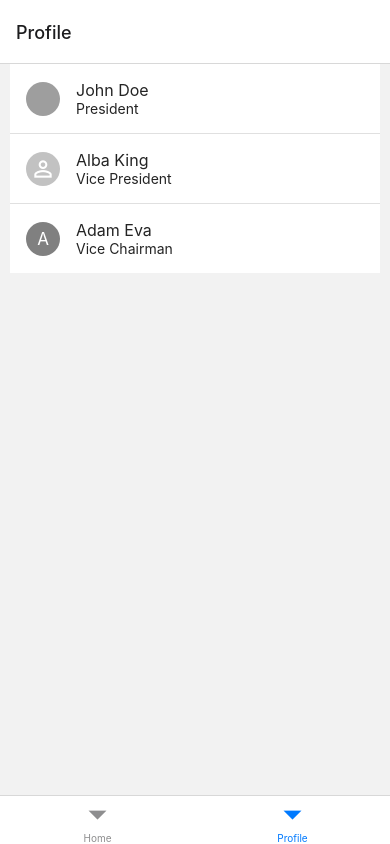
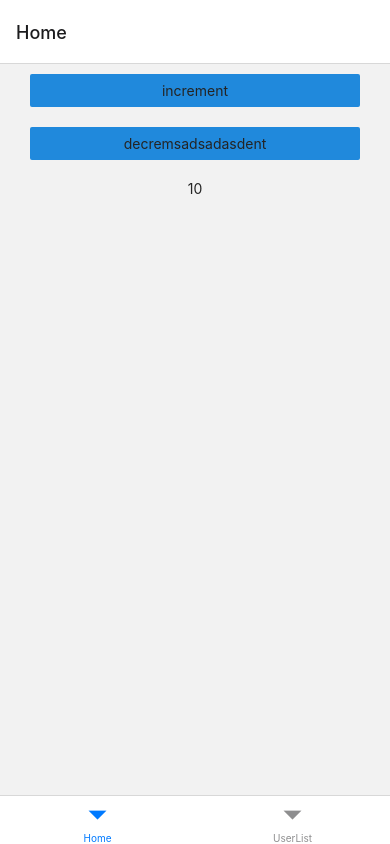
Before and after one commit to PigeonT/VoiceDating, a React Native app: screen /Profile in a window 390 px wide. Built offline with nearby package versions, Linux system fonts and the light colour scheme; grey boxes are pictures that could not be loaded.

Commit message:
userlist screen

```diff
--- a/App.tsx
+++ b/App.tsx
@@ -3,10 +3,11 @@
 import {Provider} from "mobx-react";
 import HomeStore from "./src/stores/HomeStore";
 import HomeScreen from "./src/screens/HomeScreen";
-import ProfileScreen from "./src/screens/ProfileScreen";
+import UserListScreen from "./src/screens/UserListScreen";
 import {createBottomTabNavigator} from "@react-navigation/bottom-tabs";
 import {NavigationContainer} from "@react-navigation/native";
 import {SafeAreaProvider} from "react-native-safe-area-context";
+import UserListStore from "./src/stores/UserListStore";
 
 const Tab = createBottomTabNavigator();
 
@@ -14,13 +15,14 @@
     render() {
         return (
             <SafeAreaProvider>
-                <Provider homeStore={new HomeStore(10)}>
+                <Provider homeStore={new HomeStore(10)}
+                          userListStore={new UserListStore()}>
                     <NavigationContainer>
                         <Tab.Navigator>
                             <Tab.Screen name="Home"
                                         component={HomeScreen}/>
-                            <Tab.Screen name="Profile"
-                                        component={ProfileScreen}/>
+                            <Tab.Screen name="UserList"
+                                        component={UserListScreen}/>
                         </Tab.Navigator>
                     </NavigationContainer>
                 </Provider>
--- /dev/null
+++ b/src/components/UserList.tsx
@@ -0,0 +1,54 @@
+import {inject, observer} from 'mobx-react';
+import React, {Component} from 'react';
+import {Animated, StyleSheet} from 'react-native';
+import globalStyles from "../globals/styles/global-styles";
+import {Avatar, ListItem} from "@rneui/themed";
+import View = Animated.View;
+
+
+type UserListProps = {
+    userListStore?: any
+}
+
+class UserList extends Component<UserListProps, any> {
+    constructor(props) {
+        super(props);
+    }
+
+    render() {
+        const {userListStore} = this.props;
+        return (
+            <View style={globalStyles.container}>
+                {
+                    userListStore.users.map((l, i) => (
+                        <ListItem key={i} bottomDivider>
+                            <Avatar
+                                rounded
+                                source={{uri: "https://randomuser.me/api/portraits/men/36.jpg"}}
+                            />
+                            <ListItem.Content>
+                                <ListItem.Title>{l.name}</ListItem.Title>
+                                <ListItem.Subtitle>{l.url}</ListItem.Subtitle>
+                            </ListItem.Content>
+                        </ListItem>
+                    ))
+                }
+            </View>
+        )
+    }
+}
+
+const styles = StyleSheet.create({
+    ...globalStyles,
+    button: {
+        flex: 1,
+        padding: 10,
+    },
+    text: {
+        flex: 1,
+        margin: 'auto',
+        padding: 10,
+    },
+});
+
+export default inject('userListStore')(observer(UserList))
--- /dev/null
+++ b/src/models/profiles/User.ts
@@ -0,0 +1,4 @@
+export type User = {
+    name: string;
+    url: string;
+}
--- a/src/screens/ProfileScreen.tsx
+++ /dev/null
@@ -1,55 +0,0 @@
-import React, {Component} from 'react';
-import {View} from 'react-native';
-import globalStyles from "../globals/styles/global-styles";
-import {Avatar, ListItem} from '@rneui/themed';
-
-const logo = {
-    uri: 'https://reactnative.dev/img/tiny_logo.png',
-    width: 64,
-    height: 64,
-};
-
-class ProfileScreen extends Component {
-    render() {
-        return (
-            <View style={globalStyles.container}>
-                <ListItem bottomDivider>
-                    <Avatar
-                        rounded
-                        source={{uri: "https://randomuser.me/api/portraits/men/36.jpg"}}
-                    />
-                    <ListItem.Content>
-                        <ListItem.Title>John Doe</ListItem.Title>
-                        <ListItem.Subtitle>President</ListItem.Subtitle>
-                    </ListItem.Content>
-                </ListItem>
-                <ListItem bottomDivider>
-                    <Avatar
-                        rounded
-                        icon={{
-                            name: "person-outline",
-                            type: "material",
-                            size: 26,
-                        }}
-                        containerStyle={{backgroundColor: "#c2c2c2"}}
-                    />
-                    <ListItem.Content>
-                        <ListItem.Title>Alba King</ListItem.Title>
-                        <ListItem.Subtitle>Vice President</ListItem.Subtitle>
-                    </ListItem.Content>
-                </ListItem>
-                <ListItem>
-                    <Avatar rounded
-                            title="A"
-                            containerStyle={{backgroundColor: "grey"}}/>
-                    <ListItem.Content>
-                        <ListItem.Title>Adam Eva</ListItem.Title>
-                        <ListItem.Subtitle>Vice Chairman</ListItem.Subtitle>
-                    </ListItem.Content>
-                </ListItem>
-            </View>
-        )
-    }
-}
-
-export default ProfileScreen;
--- /dev/null
+++ b/src/screens/UserListScreen.tsx
@@ -0,0 +1,13 @@
+import React, {Component} from 'react';
+import UserList from "../components/UserList";
+
+
+class UserListScreen extends Component<any, any> {
+    render() {
+        return (
+            <UserList/>
+        )
+    }
+}
+
+export default UserListScreen;
--- /dev/null
+++ b/src/stores/UserListStore.ts
@@ -0,0 +1,18 @@
+import {makeObservable, observable} from "mobx";
+import {User} from "../models/profiles/User";
+
+class UserListStore {
+    users: Array<User> = [
+        {name: 'John Doe', url: 'President'},
+        {name: 'John Doe2', url: 'President2'},
+        {name: 'John Doe3', url: 'President3'},
+    ];
+
+    constructor() {
+        makeObservable(this, {
+            users: observable,
+        })
+    }
+}
+
+export default UserListStore;
```
Also changed, not shown: src/components/Home.tsx (+6 -2 lines).
